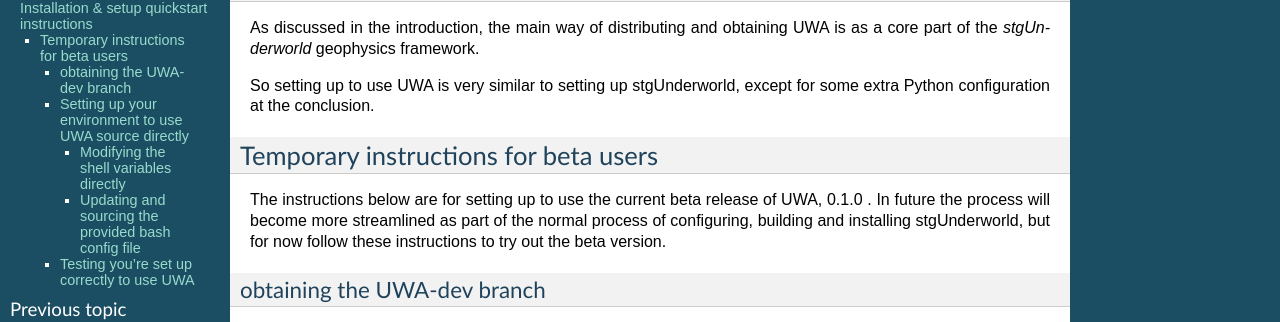
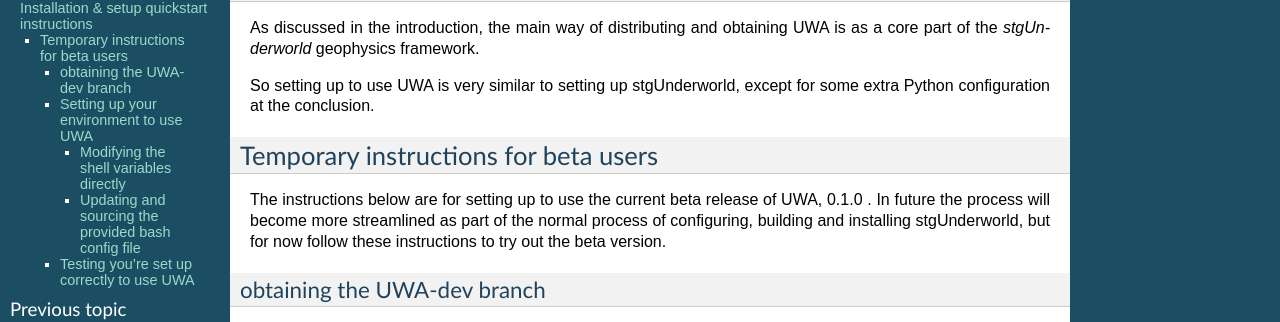
Before and after one commit to PatSunter/credo, a Sphinx documentation site: the page built from doc/uwa-install.rst, in a window 1280 px wide and 1400 px high. Shown: the part 188-510 px from the top of the window. Built offline with Sphinx 7.4.7, drawn with Linux system fonts in a browser that asks for light colours; some of the changed text lies outside the part shown.

Commit message:
Just a minor heading change and add of a reference link to the install doc.

```diff
--- a/doc/uwa-install.rst
+++ b/doc/uwa-install.rst
@@ -77,8 +77,10 @@ To obtain this branch of the code for experimentation:
 You should now have a working version of the uwa-dev branch of the stgUnderworld
 codebase installed.
 
-Setting up your environment to use UWA source directly
-------------------------------------------------------
+.. _environment_setup:
+
+Setting up your environment to use UWA
+--------------------------------------
 
 Currently in UWA version 0.1.0, UWA is not integrated with the `SCons
 <http://www.scons.org/>`_ build system used by the rest of stgUnderworld.
```
